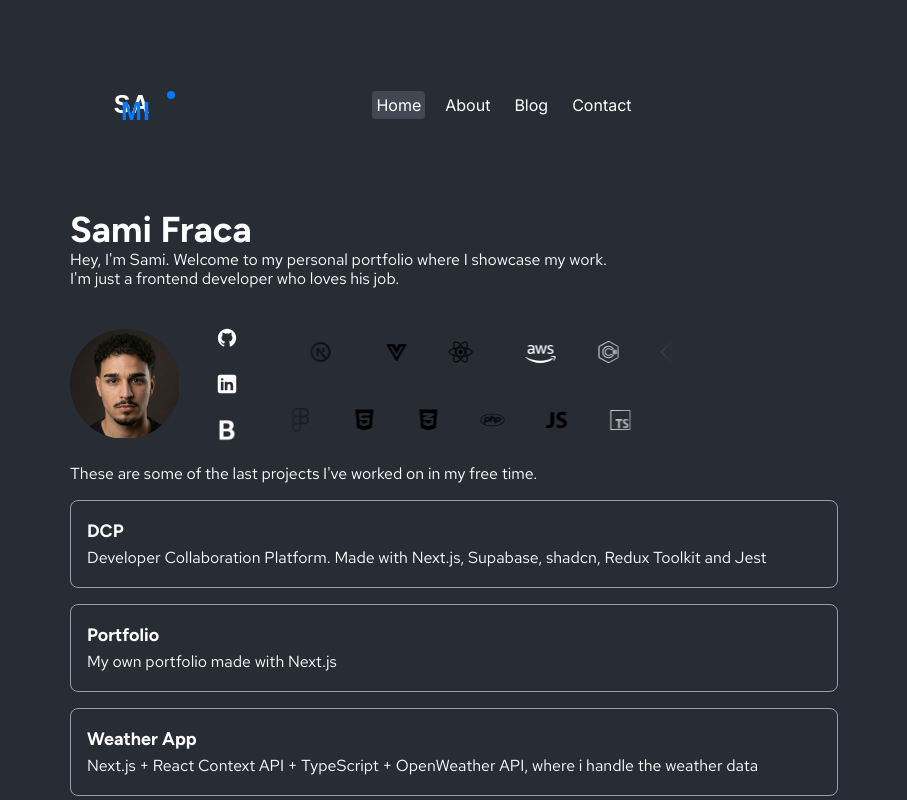
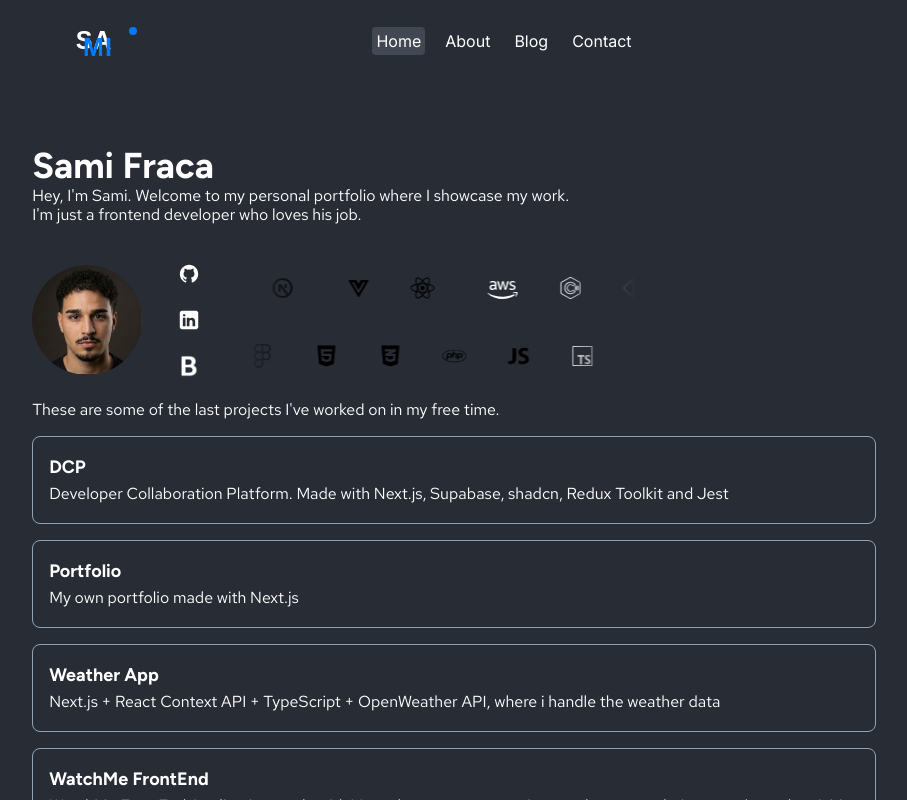
Before and after one commit to SamiFraca/sami_portfolio, a Next.js app: page / in a window 1280 px wide. Shown: the top 800 px of the page, without its empty margins (186-1093 px from the left). Built offline with nearby package versions, Linux system fonts and the light colour scheme.

Commit message:
Remove fixed width constraint and adjust header positioning for responsive layout
- Remove max-w-screen-md and w-[768px] from body and main elements
- Remove md:mt-16 mt-8 margin from body element
- Change header sticky position from md:top-5 to top-0 for consistent behavior

```diff
--- a/src/app/layout.tsx
+++ b/src/app/layout.tsx
@@ -20,9 +20,9 @@ export default function RootLayout({
         <link rel="icon" href="/favicon.ico" sizes="16x16" />
       </head>
       <body
-        className={`${inter.className} max-w-screen-md flex mx-auto md:mt-16 mt-8 justify-center items-center `}
+        className={`${inter.className}  flex mx-auto   justify-center items-center `}
       >
-        <main className="flex md:gap-16 gap-4 flex-col mx-4 md:mx-0 w-[768px]"><Header/> {children}</main>
+        <main className="flex md:gap-16 gap-4 flex-col mx-4 md:mx-0 "><Header/> {children}</main>
       </body>
     </html>
   );
--- a/src/components/header.tsx
+++ b/src/components/header.tsx
@@ -50,7 +50,7 @@ export const HeaderItemList = () => {
 
 export const Header = () => {
   return (
-    <nav className="sticky top-0 md:top-5 bg-[#282c35] py-4 h-fit z-30 flex flex-row  items-center px-4">
+    <nav className="sticky top-0 bg-[#282c35] py-4 h-fit z-30 flex flex-row  items-center px-4">
       <Image src={Logo} alt="Logo" width={100} height={35} className='shrink-0' />
       <HeaderItemList />
     </nav>
```
